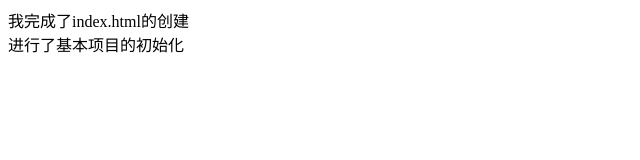
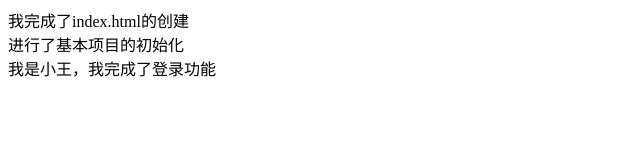
Before and after one commit to Alex-Gdd/first, a plain HTML site: page index.html in a window 1280 px wide. Shown: the whole page, without its empty margins (0-640 px from the left). Drawn offline with Linux system fonts and the light colour scheme.

Commit message:
我是小王，我完成了登录功能

```diff
--- a/index.html
+++ b/index.html
@@ -9,5 +9,7 @@
 <body>
   <div>我完成了index.html的创建</div>
   <div>进行了基本项目的初始化</div>
+
+  <div>我是小王，我完成了登录功能</div>
 </body>
 </html>
--- /dev/null
+++ b/login.js
@@ -0,0 +1 @@
+console.log('这是登录功能');
```
